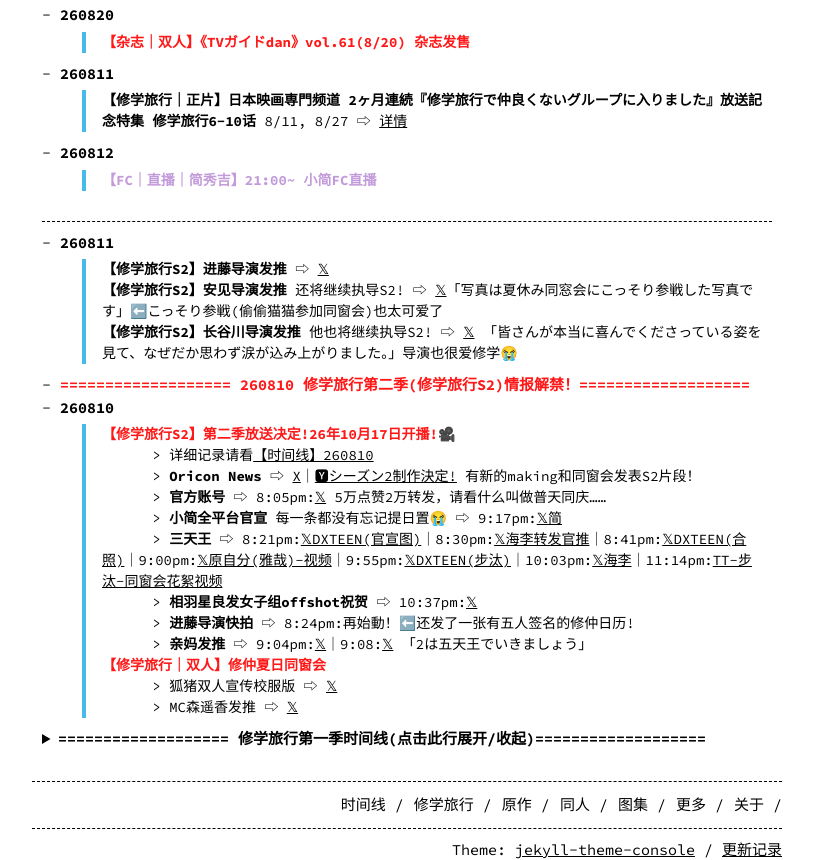
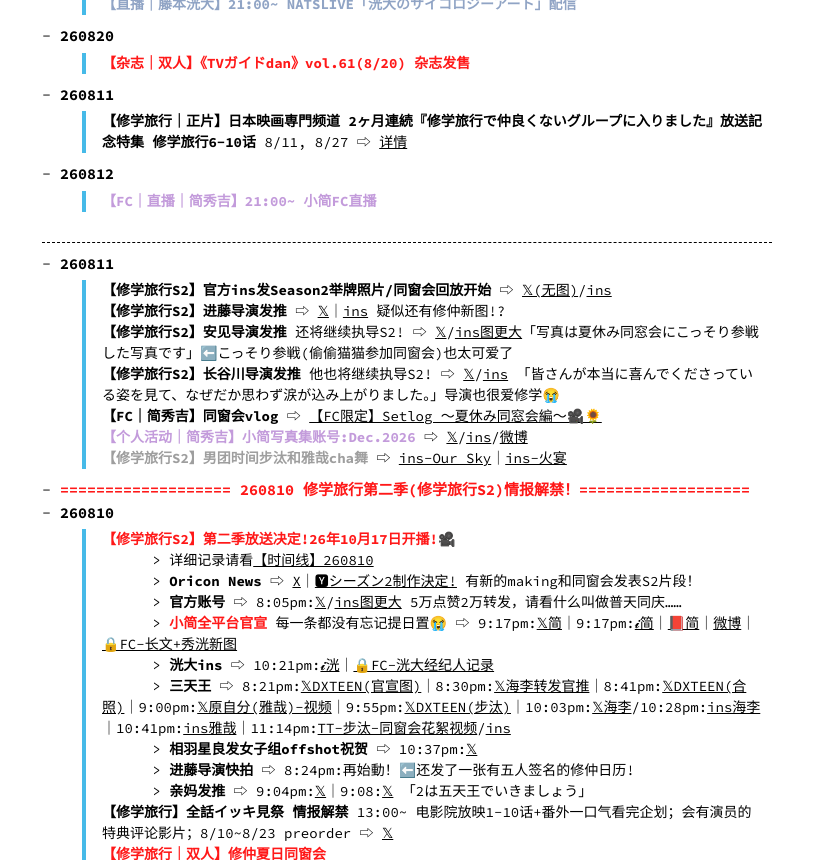
Before and after one commit to eri329/hidekou, a Jekyll site: the page built from flattened_timeline.md, in a window 1280 px wide and 1400 px high, scrolled down 1671 px, cut to the strip 0-860 px from the top of the window. Shown: the whole strip, without its empty margins (233-1046 px from the left). Built offline with Jekyll 4.4.1, drawn with Linux system fonts in a browser that asks for light colours; comment, search, counter and statistics services are not loaded; some of the changed text lies outside the part shown.

Commit message:
S2 update

```diff
--- a/flattened_timeline.md
+++ b/flattened_timeline.md
@@ -48,6 +48,7 @@ permalink: /flattened_timeline/
 * **260926**
     > **【个人活动｜简秀吉】Rakuten GirlsAward 2026秋冬走秀**{: .text-solo} @幕張メッセ1-3ホール
 * **260919**
+    > **【修学旅行】全話イッキ見祭** 13:00~ 电影院放映1-10话+番外一口气看完企划
     > **【个人活动｜简秀吉】TGC 2026秋冬走秀**{: .text-solo} @横浜アリーナ
 * **260912**
     > **【修学旅行｜正片】修学旅行TV再放送 第8话**
@@ -75,22 +76,26 @@ permalink: /flattened_timeline/
 <div class="line"></div>
 
 * **260811**
-    > **【修学旅行S2】进藤导演发推** ⇨ [𝕏](https://x.com/shindo59512/status/2087020243734737195)
-    > **【修学旅行S2】安见导演发推** 还将继续执导S2! ⇨ [𝕏](https://x.com/lennono560/status/2086842055901454387)「写真は夏休み同窓会にこっそり参戦した写真です」⬅️こっそり参戦(偷偷猫猫参加同窗会)也太可爱了
-    > **【修学旅行S2】长谷川导演发推** 他也将继续执导S2! ⇨ [𝕏](https://x.com/hasetaku0227/status/2087065975892156879) 「皆さんが本当に喜んでくださっている姿を見て、なぜだか思わず涙が込み上がりました。」导演也很爱修学😭
-
-
+    > **【修学旅行S2】官方ins发Season2举牌照片/同窗会回放开始** ⇨ [𝕏(无图)](https://x.com/dramal_abc/status/2086983171057635773)/[ins](https://www.instagram.com/p/Db4fZF6z6ck/)
+    > **【修学旅行S2】进藤导演发推** ⇨ [𝕏](https://x.com/shindo59512/status/2087020243734737195)｜[ins](https://www.instagram.com/p/Db4NGfRk6-C/) 疑似还有修仲新图!?
+    > **【修学旅行S2】安见导演发推** 还将继续执导S2! ⇨ [𝕏](https://x.com/lennono560/status/2086842055901454387)/[ins图更大](https://www.instagram.com/p/Db3c2_3oGT1/)「写真は夏休み同窓会にこっそり参戦した写真です」⬅️こっそり参戦(偷偷猫猫参加同窗会)也太可爱了
+    > **【修学旅行S2】长谷川导演发推** 他也将继续执导S2! ⇨ [𝕏](https://x.com/hasetaku0227/status/2087065975892156879)/[ins](https://www.instagram.com/p/Db4-YVujxoG/) 「皆さんが本当に喜んでくださっている姿を見て、なぜだか思わず涙が込み上がりました。」导演也很爱修学😭
+    > **【FC｜简秀吉】同窗会vlog** ⇨ [【FC限定】Setlog ～夏休み同窓会編～🎥🌻](https://kan-hideyoshi.com/movies/131205)
+    > **【个人活动｜简秀吉】小简写真集账号:Dec.2026**{: .text-solo} ⇨ [𝕏](https://x.com/kanhideyoshi1st/status/2087087527715053913)/[ins](https://www.instagram.com/p/Db5G8C5y-7_/)/[微博](https://weibo.com/7984735683/RcUd1BHZl)
+    > **【修学旅行S2】男团时间步汰和雅哉cha舞**{: .text-other} ⇨ [ins-Our Sky](https://www.instagram.com/p/Db5NJ36PJVn/)｜[ins-火宴](https://www.instagram.com/p/Db5N3HohDwW/)
 * **=================== 260810 修学旅行第二季(修学旅行S2)情报解禁！===================**{: .text-red}
 * **260810**
     > **【修学旅行S2】第二季放送决定!26年10月17日开播!🎥**{: .text-red}
         > 详细记录请看[【时间线】260810]({{ site.baseurl }}/index/#anchor-260810-housou)
         > **Oricon News** ⇨ [X](https://x.com/oricon/status/2086806162826268953)｜[🆈シーズン2制作決定!](https://www.youtube.com/watch?v=sZFAAVU-9Bo) 有新的making和同窗会发表S2片段！
-        > **官方账号** ⇨ 8:05pm:[𝕏](https://x.com/dramal_abc/status/2086770795356008778) 5万点赞2万转发，请看什么叫做普天同庆……
-        > **小简全平台官宣** 每一条都没有忘记提日置😭 ⇨ 9:17pm:[𝕏简](https://x.com/kan_hideyoshi/status/2086789066029465734)
-        > **三天王** ⇨ 8:21pm:[𝕏DXTEEN(官宣图)](https://x.com/official_DXTEEN/status/2086775022887301467)｜8:30pm:[𝕏海李转发官推](https://x.com/kairi_shimizu/status/2086777170928754816)｜8:41pm:[𝕏DXTEEN(合照)](https://x.com/official_DXTEEN/status/2086780042236104805)｜9:00pm:[𝕏原自分(雅哉)-视频](https://x.com/genjibu_sdr/status/2086784627147002308)｜9:55pm:[𝕏DXTEEN(步汰)](https://x.com/official_DXTEEN/status/2086798684906504679)｜10:03pm:[𝕏海李](https://x.com/kairi_shimizu/status/2086800555926868068)｜11:14pm:[TT-步汰-同窗会花絮视频](https://www.tiktok.com/@official_dxteen/video/7672405325479185672)
+        > **官方账号** ⇨ 8:05pm:[𝕏](https://x.com/dramal_abc/status/2086770795356008778)/[ins图更大](https://www.instagram.com/p/Db23bDaTPQy/) 5万点赞2万转发，请看什么叫做普天同庆……
+        > **小简全平台官宣**{: .text-red} 每一条都没有忘记提日置😭 ⇨ 9:17pm:[𝕏简](https://x.com/kan_hideyoshi/status/2086789066029465734)｜9:17pm:[𝓲简](https://www.instagram.com/p/Db2_nt4genZ/)｜[📕简](http://xhslink.com/o/3Ixt8T3L4eO)｜[微博](https://weibo.com/7984735683/RcMqCb6Ib)｜[🔒FC-长文+秀洸新图](https://kan-hideyoshi.com/member/photos/626853)
+        > **洸大ins** ⇨ 10:21pm:[𝓲洸](https://www.instagram.com/p/Db3G_vtlNMY/)｜[🔒FC-洸大经纪人记录](https://sp.tcland.jp/contents/1100217)
+        > **三天王** ⇨ 8:21pm:[𝕏DXTEEN(官宣图)](https://x.com/official_DXTEEN/status/2086775022887301467)｜8:30pm:[𝕏海李转发官推](https://x.com/kairi_shimizu/status/2086777170928754816)｜8:41pm:[𝕏DXTEEN(合照)](https://x.com/official_DXTEEN/status/2086780042236104805)｜9:00pm:[𝕏原自分(雅哉)-视频](https://x.com/genjibu_sdr/status/2086784627147002308)｜9:55pm:[𝕏DXTEEN(步汰)](https://x.com/official_DXTEEN/status/2086798684906504679)｜10:03pm:[𝕏海李](https://x.com/kairi_shimizu/status/2086800555926868068)/10:28pm:[ins海李](https://www.instagram.com/p/Db3H0Fjkidu/)｜10:41pm:[ins雅哉](https://www.instagram.com/p/Db3CSIHTwoy/)｜11:14pm:[TT-步汰-同窗会花絮视频](https://www.tiktok.com/@official_dxteen/video/7672405325479185672)/[ins](https://www.instagram.com/p/Db3NEbDPeXf/)
         > **相羽星良发女子组offshot祝贺** ⇨ 10:37pm:[𝕏](https://x.com/aibaseira0819/status/2086809184654471635)
         > **进藤导演快拍** ⇨ 8:24pm:再始動！⬅️还发了一张有五人签名的修仲日历!
         > **亲妈发推** ⇨ 9:04pm:[𝕏](https://x.com/RcNfe37/status/2086785872880709811)｜9:08:[𝕏](https://x.com/RcNfe37/status/2086786792012021927) 「2は五天王でいきましょう」
+    > **【修学旅行】全話イッキ見祭 情报解禁** 13:00~ 电影院放映1-10话+番外一口气看完企划；会有演员的特典评论影片；8/10~8/23 preorder ⇨ [𝕏](https://x.com/LVJ_culture/status/2086784879073824833)
     > **【修学旅行｜双人】修仲夏日同窗会**{: .text-red}
         > 狐猪双人宣传校服版 ⇨ [𝕏](https://x.com/dramal_abc/status/2086700737271365696)
         > MC森遥香发推 ⇨ [𝕏](https://x.com/mori_haruka_/status/2086784847662760255)
@@ -101,6 +106,7 @@ permalink: /flattened_timeline/
 * **260809**
     > **【修学旅行｜双人】修仲夏日同窗会 狐猪双人宣传** ⇨ [𝕏](https://x.com/dramal_abc/status/2086414232032350366)/[ins](https://www.instagram.com/p/Db0VPBECopu/) 是第一个动态的短发洸大&简秀吉!应该是6月底拍的预制菜
     > **【修学旅行】杏那演员发杏那新的offshot**{: .text-other} ⇨ [𝕏](https://x.com/shiori_iwanami/status/2086458616190758957) 嗯嗯大概是知道明天是什么日子所以发了新图XD
+    > **【个人活动｜藤本洸大】ViVi国宝级帅哥榜周边Kuji 洸大的二选一挑战**{: .text-solo-k} ⇨ [ins](https://www.instagram.com/p/Db0ZAZfyU1e/)
 * **260808**
     > **【修学旅行｜正片】修学旅行TV再放送 第5话** ※24:30~
 * **260807**
@@ -645,13 +651,13 @@ permalink: /flattened_timeline/
         > [TC马内甲笔记](https://sp.tcland.jp/contents/1066713)
         > [活动结束双人视频(look3)](https://x.com/dramal_abc/status/2045533082414145674)/[ins](https://www.instagram.com/reels/DXR2vVpEw5f/)
         > 台湾收官: [𝕏简](https://x.com/kan_hideyoshi/status/2045818486614786173)｜[𝓲简](https://www.instagram.com/p/DXT4YXogcjk/)｜小简快拍里还发了大合照和小短片｜[𝓲洸](https://www.instagram.com/p/DXUGPTTFBp5/)｜[𝕏官方大合照](https://x.com/manga10_torico/status/2045819709996622148)/[𝓲清晰版](https://www.instagram.com/p/DXT5GMngYgs/)｜[𝕏ost作者转发](https://x.com/yasu_coda/status/2045696323291361469)
-    > * **【FC｜简秀吉】FC更新tiktok小视频**{: .text-solo} ⇨ [FC](https://kan-hideyoshi.com/movies/127454)
+    > * **【FC｜简秀吉】FC更新tiktok小视频**{: .text-solo} ⇨ [🔒FC](https://kan-hideyoshi.com/movies/127454)
 * **260418**
     > **【修学旅行｜双人】台湾见面会(4/18)**{: .text-red}
-        > [📕简-准备视频](http://xhslink.com/o/1P36D0S1cAs)｜[FCblog更新](https://kan-hideyoshi.com/member/photos/609823)
+        > [📕简-准备视频](http://xhslink.com/o/1P36D0S1cAs)｜[🔒FCblog更新](https://kan-hideyoshi.com/member/photos/609823)
         > [yahoo新闻(视频)(look1)(已删除)](https://news.yahoo.co.jp/articles/f9c7570f8d84ec91c48acd7c1b2c8d449b124982)/[𝕏新闻转载](https://x.com/altjdsus__/status/2045481021970514176)｜[修仲公式𝕏](https://x.com/dramal_abc/status/2045480150788456897)
 * **260417**
-    > **【个人活动｜简秀吉】新事务所宣传照拍摄花絮**{: .text-solo} [FCblog](https://kan-hideyoshi.com/movies/127412)｜[𝕏通知](https://x.com/official_MR8/status/2045095455848354103)
+    > **【个人活动｜简秀吉】新事务所宣传照拍摄花絮**{: .text-solo} [🔒FCblog](https://kan-hideyoshi.com/movies/127412)｜[𝕏通知](https://x.com/official_MR8/status/2045095455848354103)
     > **【杂志｜藤本洸大】《Nailon》03(4/21) 特别附录解禁**{: .text-solo-k} ⇨ [𝕏](https://x.com/nailonmagazine/status/2045095709792493814)
 * **260416**
     > **【FC｜直播｜简秀吉】21:00~22:00 FC直播**{: .text-solo} ⇨ [📕简-fc直播通知](http://xhslink.com/o/9ZliB6wjR0f)
```
Also changed, not shown: other parts of flattened_timeline.md (+1 -1 lines), about.md (+2 -1 lines), index.md (+18 -8 lines), solo.md (+7 -5 lines), template.md (+3 -1 lines), changelog.md.
